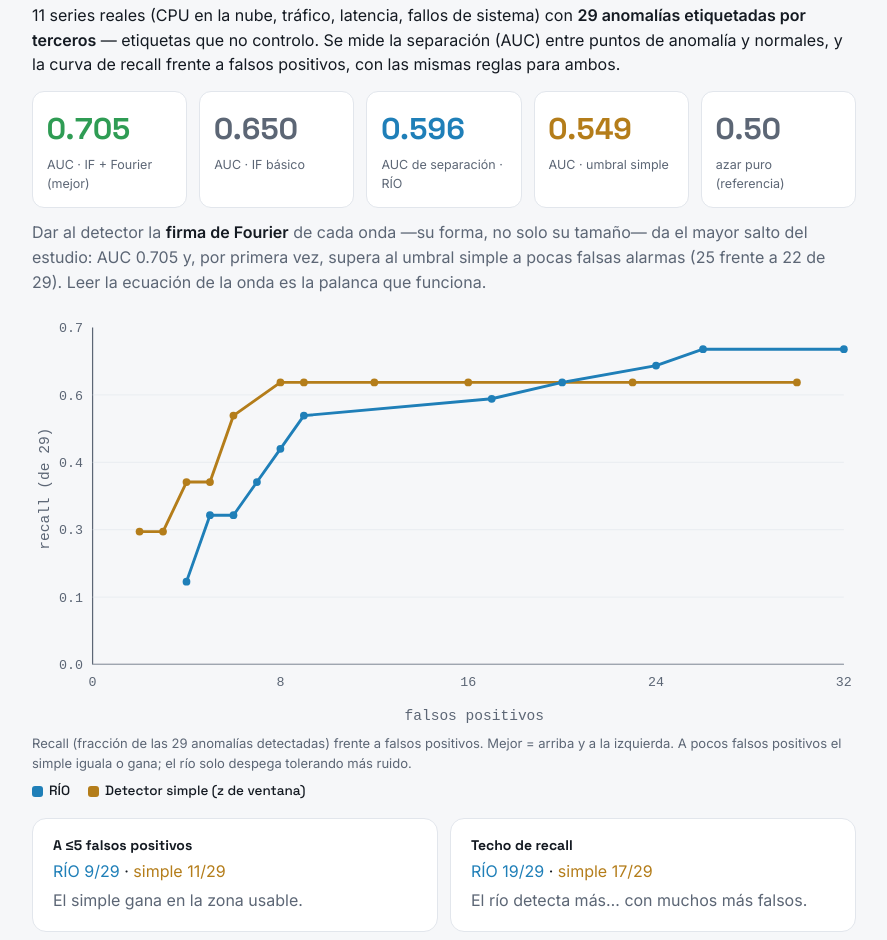
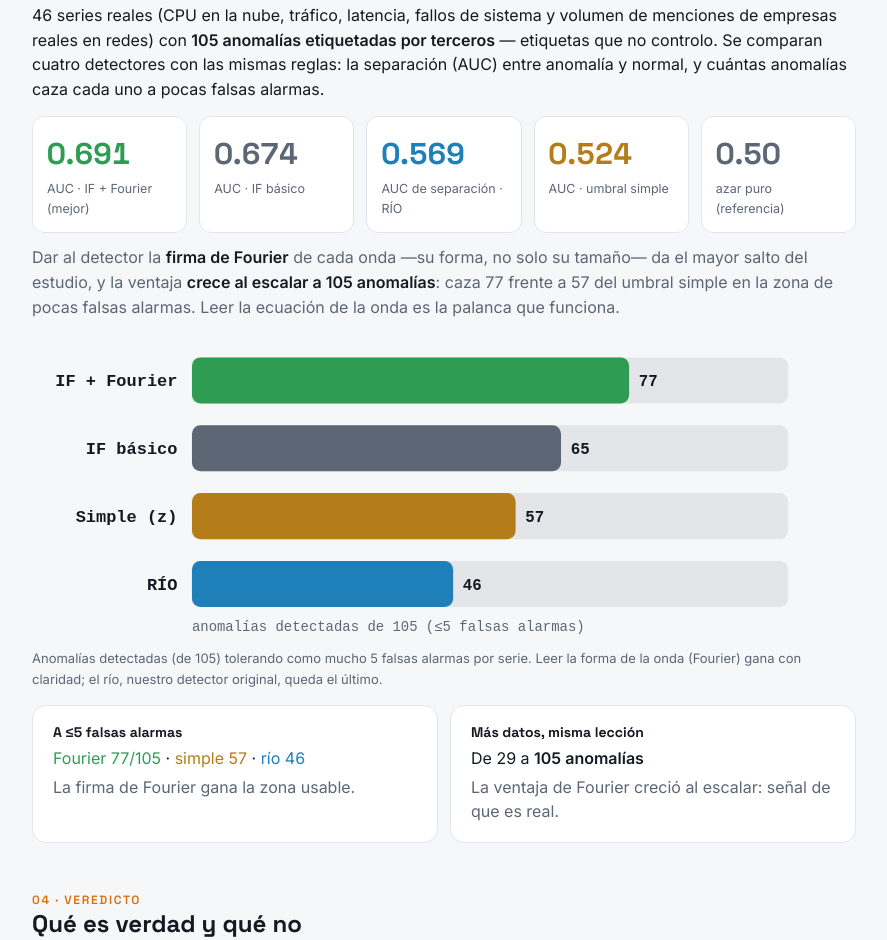
Before and after one commit to vryz82kjjc-sudo/OMEGA-AI, a website: page river/estudio.html in a window 1280 px wide. Shown: the part 1852-2792 px from the top of the page, without its empty margins (196-1083 px from the left). Drawn offline with Linux system fonts and the light colour scheme.

Commit message:
Scale study to full real NAB corpus (46 series, 105 anomalies)
Re-ran the four-way benchmark on the whole real NAB corpus: 46 real
series, 105 third-party-labeled anomalies (3.6x the earlier 29). Findings
hold and strengthen: IF+Fourier leads (AUC 0.691, 77/105 detected at
<=5 false alarms) over IF basic (0.674, 65), simple z (0.524, 57) and the
river (0.569, 46 — confirmed weakest at scale). The spectral advantage
grows with more data. Study report updated with scaled numbers and a
four-detector bar chart.

Co-Authored-By: Claude Opus 4.8 <noreply@anthropic.com>
Claude-Session: https://claude.ai/code/session_01PNoEBbw5J5ZfcNdJBAW3iL

```diff
--- a/river/estudio.html
+++ b/river/estudio.html
@@ -109,26 +109,22 @@ code{font-family:var(--mono);background:color-mix(in srgb,var(--fg) 8%,transpare
   <section>
     <div class="eyebrow">03 · La prueba honesta</div>
     <h2>¿Gana el RÍO en datos reales?</h2>
-    <p class="lead">11 series reales (CPU en la nube, tráfico, latencia, fallos de sistema) con <strong>29 anomalías etiquetadas por terceros</strong> — etiquetas que no controlo. Se mide la separación (AUC) entre puntos de anomalía y normales, y la curva de recall frente a falsos positivos, con las mismas reglas para ambos.</p>
+    <p class="lead">46 series reales (CPU en la nube, tráfico, latencia, fallos de sistema y volumen de menciones de empresas reales en redes) con <strong>105 anomalías etiquetadas por terceros</strong> — etiquetas que no controlo. Se comparan cuatro detectores con las mismas reglas: la separación (AUC) entre anomalía y normal, y cuántas anomalías caza cada uno a pocas falsas alarmas.</p>
     <div class="kpis">
-      <div class="kpi"><div class="v" style="color:var(--ok)">0.705</div><div class="l">AUC · IF + Fourier (mejor)</div></div>
-      <div class="kpi"><div class="v" style="color:var(--mut)">0.650</div><div class="l">AUC · IF básico</div></div>
-      <div class="kpi"><div class="v" style="color:var(--river)">0.596</div><div class="l">AUC de separación · RÍO</div></div>
-      <div class="kpi"><div class="v" style="color:var(--simple)">0.549</div><div class="l">AUC · umbral simple</div></div>
+      <div class="kpi"><div class="v" style="color:var(--ok)">0.691</div><div class="l">AUC · IF + Fourier (mejor)</div></div>
+      <div class="kpi"><div class="v" style="color:var(--mut)">0.674</div><div class="l">AUC · IF básico</div></div>
+      <div class="kpi"><div class="v" style="color:var(--river)">0.569</div><div class="l">AUC de separación · RÍO</div></div>
+      <div class="kpi"><div class="v" style="color:var(--simple)">0.524</div><div class="l">AUC · umbral simple</div></div>
       <div class="kpi"><div class="v" style="color:var(--mut)">0.50</div><div class="l">azar puro (referencia)</div></div>
     </div>
-    <p class="muted">Dar al detector la <strong>firma de Fourier</strong> de cada onda —su forma, no solo su tamaño— da el mayor salto del estudio: AUC 0.705 y, por primera vez, supera al umbral simple a pocas falsas alarmas (25 frente a 22 de 29). Leer la ecuación de la onda es la palanca que funciona.</p>
+    <p class="muted">Dar al detector la <strong>firma de Fourier</strong> de cada onda —su forma, no solo su tamaño— da el mayor salto del estudio, y la ventaja <strong>crece al escalar a 105 anomalías</strong>: caza 77 frente a 57 del umbral simple en la zona de pocas falsas alarmas. Leer la ecuación de la onda es la palanca que funciona.</p>
     <figure>
-      <svg id="chartRoc" viewBox="0 0 680 340" role="img" aria-label="Curva de recall frente a falsos positivos"></svg>
-      <figcaption>Recall (fracción de las 29 anomalías detectadas) frente a falsos positivos. Mejor = arriba y a la izquierda. A pocos falsos positivos el simple iguala o gana; el río solo despega tolerando más ruido.</figcaption>
+      <svg id="chartBars" viewBox="0 0 680 250" role="img" aria-label="Anomalías detectadas a pocas falsas alarmas por detector"></svg>
+      <figcaption>Anomalías detectadas (de 105) tolerando como mucho 5 falsas alarmas por serie. Leer la forma de la onda (Fourier) gana con claridad; el río, nuestro detector original, queda el último.</figcaption>
     </figure>
-    <div class="legend">
-      <span><b style="background:var(--river)"></b>RÍO</span>
-      <span><b style="background:var(--simple)"></b>Detector simple (z de ventana)</span>
-    </div>
     <div class="grid2" style="margin-top:16px">
-      <div class="card" style="margin-top:0"><h3 style="font-size:14px">A ≤5 falsos positivos</h3><p style="margin:6px 0 0"><span class="dyn">RÍO 9/29</span> · <span class="hand">simple 11/29</span></p><p class="muted" style="margin:4px 0 0">El simple gana en la zona usable.</p></div>
-      <div class="card" style="margin-top:0"><h3 style="font-size:14px">Techo de recall</h3><p style="margin:6px 0 0"><span class="dyn">RÍO 19/29</span> · <span class="hand">simple 17/29</span></p><p class="muted" style="margin:4px 0 0">El río detecta más… con muchos más falsos.</p></div>
+      <div class="card" style="margin-top:0"><h3 style="font-size:14px">A ≤5 falsas alarmas</h3><p style="margin:6px 0 0"><span style="color:var(--ok)">Fourier 77/105</span> · <span class="hand">simple 57</span> · <span class="dyn">río 46</span></p><p class="muted" style="margin:4px 0 0">La firma de Fourier gana la zona usable.</p></div>
+      <div class="card" style="margin-top:0"><h3 style="font-size:14px">Más datos, misma lección</h3><p style="margin:6px 0 0">De 29 a <strong>105 anomalías</strong></p><p class="muted" style="margin:4px 0 0">La ventaja de Fourier creció al escalar: señal de que es real.</p></div>
     </div>
   </section>
 
@@ -139,8 +135,8 @@ code{font-family:var(--mono);background:color-mix(in srgb,var(--fg) 8%,transpare
       <p style="margin-top:0"><strong>Verdad:</strong> el río detecta, y su maquinaria (CUSUM) tiene fuerza matemática real para señales sutiles y sostenidas — la ley del √n lo demuestra en condiciones controladas.</p>
       <p><strong>No demostrado:</strong> que sea “mejor que lo que existe”. En datos reales diversos, a pocas falsas alarmas, un umbral simple lo iguala o lo supera. Su ventaja teórica (detectar cambios lentos) es también su maldición: confunde la deriva natural de los datos reales con ataques.</p>
     </div>
-    <p><strong>Más potencia, no bala de plata:</strong> un Isolation Forest mejora la separación (AUC 0.650 &gt; 0.596 &gt; 0.549), pero a ≤5 falsos positivos los tres detectan lo mismo (~21/29). El problema de fondo no lo arregla un algoritmo más fuerte.</p>
-    <p><strong>La palanca que sí funciona</strong> no es un algoritmo más potente, sino mejores características. Dar al detector la <strong>forma</strong> de la onda —su descomposición de Fourier: frecuencia, periodicidad, tendencia— sube el AUC a 0.705 y rompe por fin la barrera a pocas falsas alarmas (25/29). Una anomalía que cambia la frecuencia del sistema es invisible a su tamaño y evidente a su forma. La dirección que faltaba ya tiene prueba.</p>
+    <p><strong>Más potencia ayuda, pero no basta:</strong> un Isolation Forest mejora la separación (AUC 0.674 frente a 0.524 del umbral simple), pero el salto grande llega al darle las características de Fourier, no por ser un algoritmo más fuerte.</p>
+    <p><strong>La palanca que sí funciona</strong> no es un algoritmo más potente, sino mejores características. Dar al detector la <strong>forma</strong> de la onda —su descomposición de Fourier: frecuencia, periodicidad, tendencia— sube el AUC a 0.691 y, sobre 105 anomalías reales, caza 77 frente a 57 del umbral simple a pocas falsas alarmas. Una anomalía que cambia la frecuencia del sistema es invisible a su tamaño y evidente a su forma. La dirección que faltaba ya tiene prueba, y la ventaja crece con más datos.</p>
     <hr>
     <p class="foot">Datos: Numenta Anomaly Benchmark (series reales, etiquetas independientes) y logs OpenSSH reales (loghub). Todo reproducible: <code>river/study.js</code>, <code>river/sqrt-n.js</code>, <code>river/nab-roc.js</code>. Métrica AUC calculada por punto (conservadora para anomalías de ventana); comparación río vs simple con idéntica regla de puntuación.</p>
 </section>
@@ -149,8 +145,8 @@ code{font-family:var(--mono);background:color-mix(in srgb,var(--fg) 8%,transpare
 <script>
 const law=[[25,0.54,2.70],[50,0.40,2.83],[100,0.28,2.80],[200,0.16,2.26],[400,0.08,1.60],[800,0.04,1.13]];
 const force=[[0.1,1,49],[0.2,1,78],[0.3,1,96],[0.5,3,100],[0.8,13,100],[1.5,84,100],[3.0,100,100]];
-const river=[[4,0.172],[5,0.31],[6,0.31],[7,0.379],[8,0.448],[9,0.517],[17,0.552],[20,0.586],[24,0.621],[26,0.655],[32,0.655]];
-const simple=[[2,0.276],[3,0.276],[4,0.379],[5,0.379],[6,0.517],[8,0.586],[9,0.586],[12,0.586],[16,0.586],[23,0.586],[30,0.586]];
+const bars=[['IF + Fourier',77,'--ok'],['IF básico',65,'--mut'],['Simple (z)',57,'--simple'],['RÍO',46,'--river']];
+const BARTOTAL=105;
 const css=k=>getComputedStyle(document.documentElement).getPropertyValue(k).trim();
 const SVGNS='http://www.w3.org/2000/svg';
 function el(n,a){const e=document.createElementNS(SVGNS,n);for(const k in a)e.setAttribute(k,a[k]);return e;}
@@ -184,10 +180,15 @@ function plot(svg,data,W,H,P,xmax,ymax,color,xi,yi){
   const l1=el('text',{x:W-16,y:40,fill:css('--river'),'font-size':12,'text-anchor':'end','font-family':'monospace','font-weight':600});l1.textContent='dinamita (CUSUM)';svg.appendChild(l1);
   const l2=el('text',{x:W-16,y:58,fill:css('--simple'),'font-size':12,'text-anchor':'end','font-family':'monospace','font-weight':600});l2.textContent='mano (z puntual)';svg.appendChild(l2);
 })();
-// gráfico ROC
-(function(){const svg=document.getElementById('chartRoc'),W=680,H=340,P=50;
-  axes(svg,W,H,P,32,0.7,'falsos positivos','recall (de 29)',v=>v.toFixed(1));
-  plot(svg,simple,W,H,P,32,0.7,css('--simple'),0,1);
-  plot(svg,river,W,H,P,32,0.7,css('--river'),0,1);
+// gráfico de barras: anomalías detectadas a <=5 falsas alarmas
+(function(){const svg=document.getElementById('chartBars'),W=680,H=250,P=132,top=16,bh=38,gap=18;
+  const full=W-56-P;
+  bars.forEach((b,i)=>{const y=top+i*(bh+gap);
+    const lbl=el('text',{x:P-12,y:y+bh/2+5,fill:css('--fg'),'font-size':14,'text-anchor':'end','font-family':'monospace','font-weight':600});lbl.textContent=b[0];svg.appendChild(lbl);
+    svg.appendChild(el('rect',{x:P,y,width:full,height:bh,rx:7,fill:css('--mut'),opacity:.12}));
+    svg.appendChild(el('rect',{x:P,y,width:full*b[1]/BARTOTAL,height:bh,rx:7,fill:css(b[2])}));
+    const val=el('text',{x:P+full*b[1]/BARTOTAL+8,y:y+bh/2+5,fill:css('--fg'),'font-size':13,'font-family':'monospace','font-weight':600});val.textContent=b[1];svg.appendChild(val);
+  });
+  const cap=el('text',{x:P,y:H-8,fill:css('--mut'),'font-size':11.5,'font-family':'monospace'});cap.textContent='anomalías detectadas de 105 (≤5 falsas alarmas)';svg.appendChild(cap);
 })();
 </script>
```
